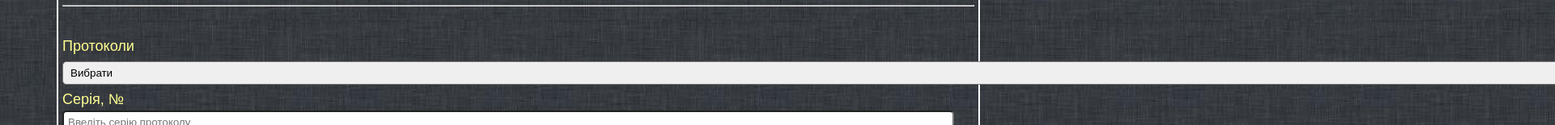
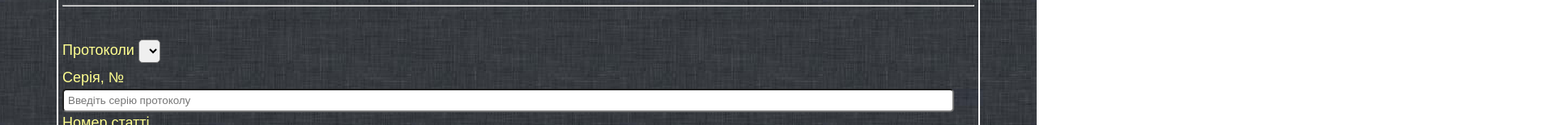
Before and after one commit to Dmitriy-1986/zvit-za-zminu, a plain HTML site: page index.html in a window 1280 px wide. Shown: the part 860-1015 px from the top of the page at 81% size, 1920 px wide, since content can reach past the window. Drawn offline with Linux system fonts and the light colour scheme.

Commit message:
Update index.html

```diff
--- a/index.html
+++ b/index.html
@@ -263,8 +263,8 @@
                 <div class="form-protocol-box">
                     <label for="form-protocol">Протоколи</label>
                     <select name="form-protocol" class="form-protocol" id="form-protocol">
-                        <option>Вибрати</option>
-                        <option id="num"></option>
+                        <!--<option>Вибрати</option>-->
+                        <div id="num"></div>
                        <!--
                         <option>1</option>
                         <option>2</option>
@@ -323,7 +323,7 @@
 let text = "";
 
 for (let i = 0; i < 1000; i++) {
-  text += i + "<br>";
+  text += "<option>"+i + "</option>";
 }
 
 document.getElementById("num").innerHTML = text;
```
